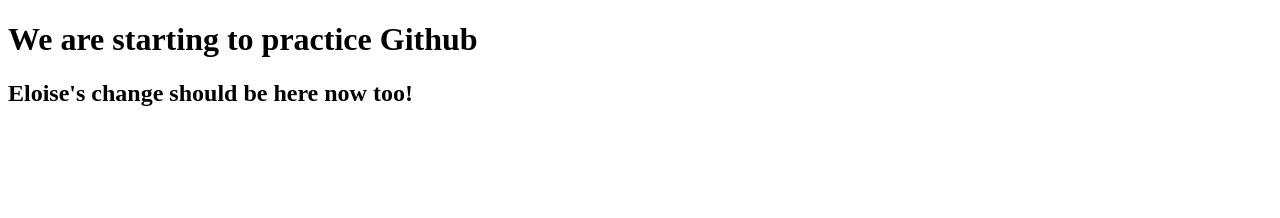
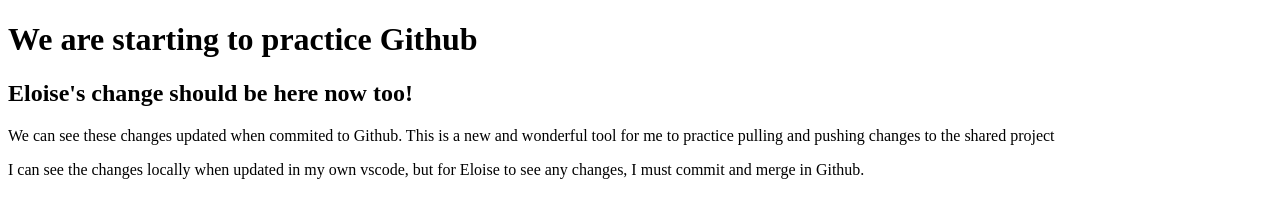
Before and after one commit to EloiseCresswell/RomeoJuliet, a plain HTML site: page index.html in a window 1280 px wide. Drawn offline with Linux system fonts and the light colour scheme.

Commit message:
added 2 paragraphs to the main page

```diff
--- a/index.html
+++ b/index.html
@@ -4,5 +4,7 @@
   <body>
     <h1>We are starting to practice Github</h1>
     <h2>Eloise's change should be here now too!</h2>
+    <p>We can see these changes updated when commited to Github. This is a new and wonderful tool for me to practice pulling and pushing changes to the shared project</p>
+    <p>I can see the changes locally when updated in my own vscode, but for Eloise to see any changes, I must commit and merge in Github.</p>
   </body>
 </html>
```
